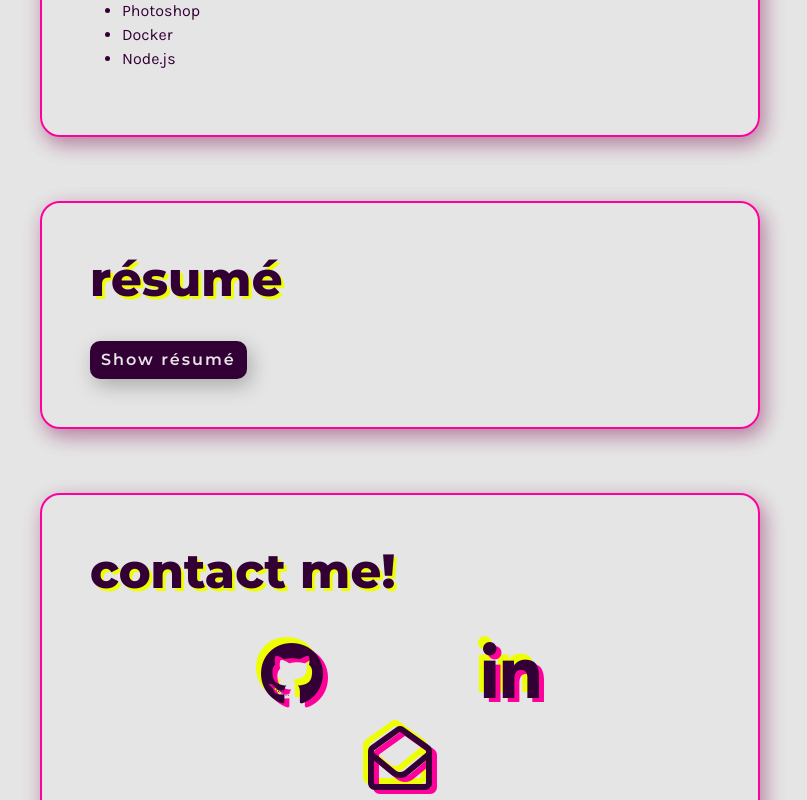
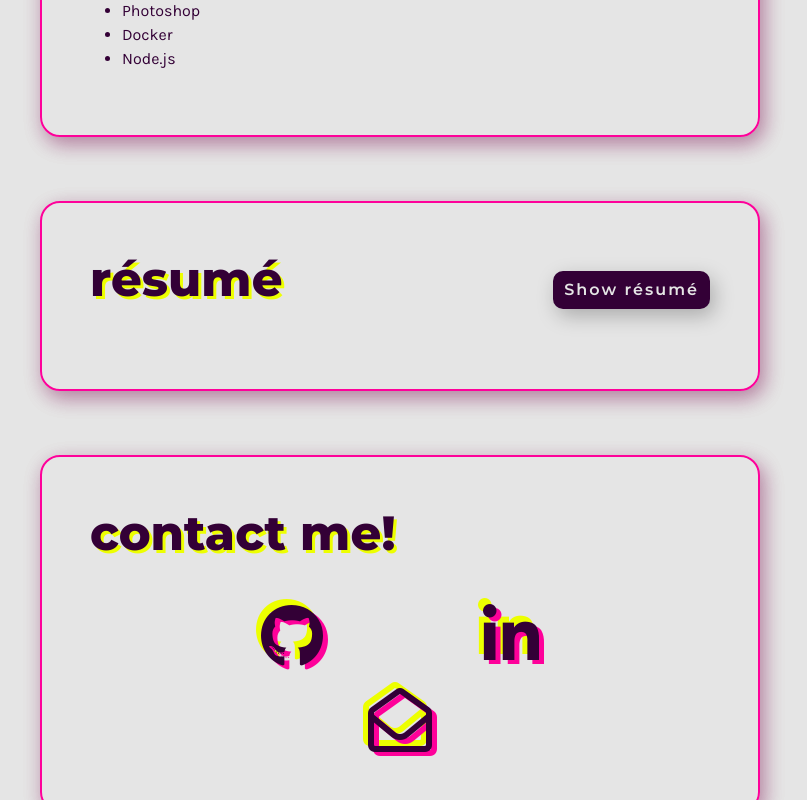
Before and after one commit to pixelpollux/new-portfolio, a React (Create React App) app: page / in a window 1280 px wide. Shown: the part 1798-2598 px from the top of the page, without its empty margins (426-1233 px from the left). Built offline with nearby package versions, Linux system fonts and the light colour scheme.

Commit message:
style updates

```diff
--- a/src/assets/css/styles.css
+++ b/src/assets/css/styles.css
@@ -243,15 +243,24 @@ nav.navbar-light {
   color: #EDFF00;
 }
 
-section h2 {
+.title-group {
+  display: flex;
+  justify-content: space-between;
+  margin-bottom: 2rem;
+  align-items: flex-end;
+}
+.title-group h2 {
   font-family: "Montserrat", sans-serif;
   text-transform: lowercase;
+  margin-bottom: 0;
   font-weight: 900;
-  margin-bottom: 2rem;
   font-size: 2rem;
   color: #330036;
   text-shadow: 3px 3px #EDFF00;
   text-align: center;
+}
+.title-group button.button_slide {
+  height: fit-content;
 }
 
 .content-container {
@@ -396,7 +405,7 @@ form#contact-form textarea {
 }
 
 @media only screen and (min-width: 500px) {
-  section h2 {
+  section .title-group h2 {
     text-align: left;
     font-size: 2.5rem;
   }
@@ -405,7 +414,7 @@ form#contact-form textarea {
   .heading {
     font-size: 50vh;
   }
-  section h2 {
+  section .title-group h2 {
     font-size: 3rem;
   }
   #little-sections section {
--- a/src/assets/css/styles.scss
+++ b/src/assets/css/styles.scss
@@ -328,15 +328,26 @@ nav.navbar-light{
 // ====================================================================================
 //sections
 // ====================================================================================
-section h2 {
+
+.title-group {
+    display: flex;
+    justify-content: space-between;
+    margin-bottom: 2rem;
+    align-items: flex-end;
+
+    h2 {
         font-family: $montserrat;
         text-transform: lowercase;
+        margin-bottom: 0;
         font-weight: 900;
-    margin-bottom: 2rem;
         font-size: 2rem;
         color: $dark-purple;
         text-shadow: 3px 3px $electric-lemon;
         text-align: center;
+    }
+    button.button_slide {
+        height: fit-content;
+    }
 }
 
 .content-container {
@@ -362,10 +373,18 @@ section h2 {
 //about me
 // ====================================================================================
 
-.hide{
+.hide {
     display: none;
     margin-top: 2rem;
 }
+
+// ====================================================================================
+//resume/résumé
+// ====================================================================================
+
+
+
+
 
 // ====================================================================================
 //projects
@@ -520,7 +539,7 @@ form#contact-form textarea {
 // ====================================================================================
 
 @media only screen and (min-width: 500px) {
-    section h2 {
+    section .title-group h2 {
         text-align: left;
         font-size: 2.5rem;
     }
@@ -530,7 +549,7 @@ form#contact-form textarea {
         font-size: 50vh;
     }
 
-    section h2 {
+    section .title-group h2 {
         font-size: 3rem;
     }
 
```
Also changed, not shown: 1 other file (tests, documents, lock files or other folders). Lines whose indentation alone changed are shown as unchanged.
